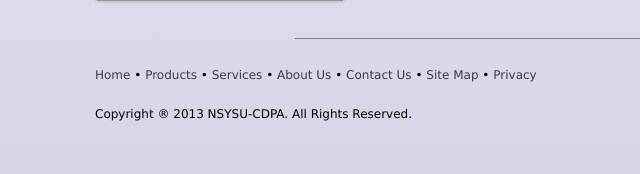
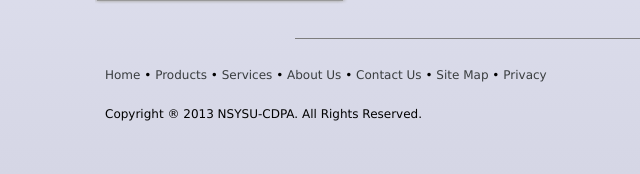
Before and after one commit to CDPA/Dormnet119_2012, a PHP site: page / in a window 1280 px wide. Shown: the part 658-832 px from the top of the page, without its empty margins (101-741 px from the left). Run offline with PHP 8.4, Linux system fonts and the light colour scheme.

Commit message:
FIXED layout issue caused by footer
Pinkie Pie

```diff
--- a/ebola/[include]/[css]/main.css
+++ b/ebola/[include]/[css]/main.css
@@ -231,5 +231,8 @@ a:hover, a:active, a:focus {
 	width: 888px;
 	font-size: 12px;
 	text-align: left;
-	padding: 20px 10px 50px 10px;
+	padding: 20px 0 50px 0;
 }
+.footer p {
+	padding-left: 10px;
+}
--- a/ebola/[include]/[css]/tp1.css
+++ b/ebola/[include]/[css]/tp1.css
@@ -189,5 +189,8 @@ a:hover, a:active, a:focus {
 	width: 888px;
 	font-size: 12px;
 	text-align: left;
-	padding: 20px 10px 50px 10px;
+	padding: 20px 0 50px 0;
 }
+.footer p {
+	padding-left: 10px;
+}
--- a/ebola/index.php
+++ b/ebola/index.php
@@ -209,9 +209,11 @@
 
 	<!-- @start .footer -->
 	<div class="footer">
-		<a href="#">Home</a> • <a href="#">Products</a> • <a href="#">Services</a> • <a href="#">About Us</a> • <a href="#">Contact Us</a> • <a href="#">Site Map</a> • <a href="#">Privacy</a><br />
-		<br />
-		Copyright ® 2013 NSYSU-CDPA. All Rights Reserved. <img src="" width="1" />
+		<p>
+			<a href="#">Home</a> • <a href="#">Products</a> • <a href="#">Services</a> • <a href="#">About Us</a> • <a href="#">Contact Us</a> • <a href="#">Site Map</a> • <a href="#">Privacy</a><br />
+			<br />
+			Copyright ® 2013 NSYSU-CDPA. All Rights Reserved.
+		</p>
 	</div>
 	<!-- @end .footer -->
 </div>
```
Also changed, not shown: ebola/[include]/[templates]/tp1.php (+5 -3 lines).
